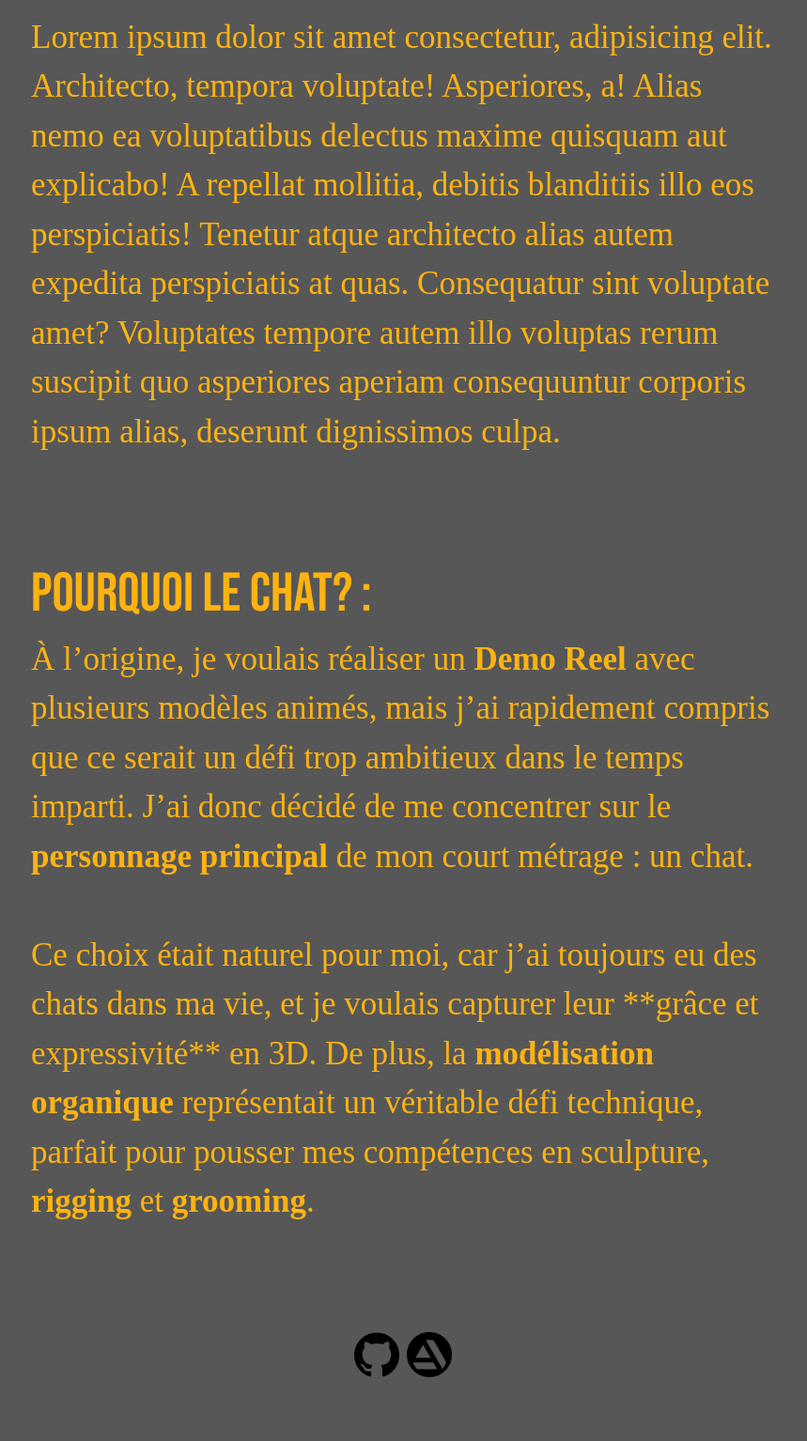
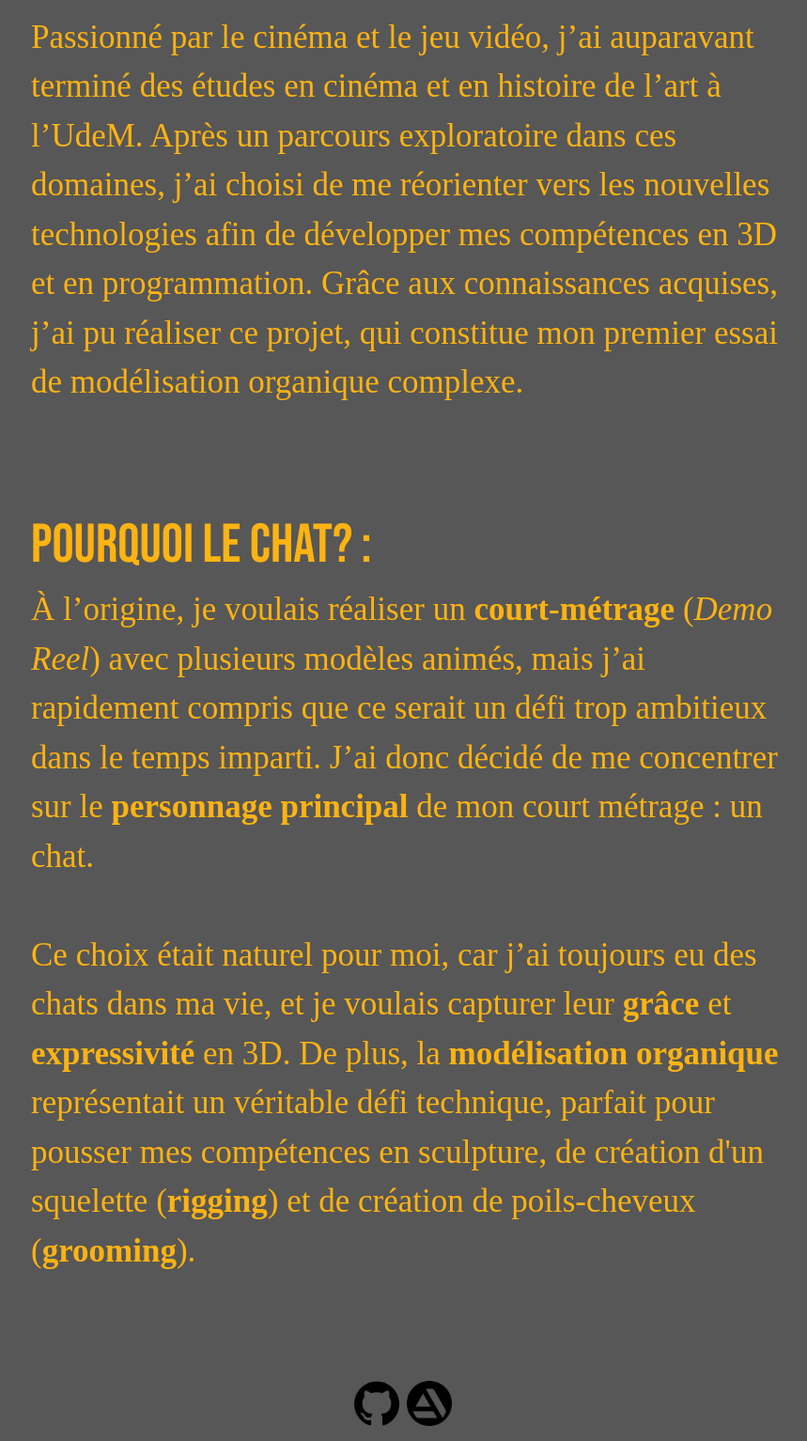
Before and after one commit to IshtarFolo/siteWebChat-PocalypseNow, a WordPress theme: template aPropos.php in a window 1280 px wide. Shown: the part 936-2470 px from the top of the page at 94% size, without its empty margins (207-1066 px from the left). Before the commit the page ends 2402 px from the top, so only its background shows below. Run offline with PHP 8.4 and a stand-in for WordPress, Linux system fonts and the light colour scheme; the site name, menu and one post (Sample post) are stand-ins, and other content is empty.

Commit message:
Correction des textes et retrait d'une ligne de console.log();

```diff
--- a/aPropos.php
+++ b/aPropos.php
@@ -29,12 +29,7 @@ Template Name: aPropos
 
     <div class="contenu texte-intro">
         <h2 class="mb-4 mx-2">À propos de moi :</h2>
-        <p>Lorem ipsum dolor sit amet consectetur, adipisicing elit. Architecto, tempora voluptate! Asperiores, a! Alias
-            nemo ea voluptatibus delectus maxime quisquam aut explicabo! A repellat mollitia, debitis blanditiis illo
-            eos perspiciatis!
-            Tenetur atque architecto alias autem expedita perspiciatis at quas. Consequatur sint voluptate amet?
-            Voluptates tempore autem illo voluptas rerum suscipit quo asperiores aperiam consequuntur corporis ipsum
-            alias, deserunt dignissimos culpa.</p>
+        <p>Passionné par le cinéma et le jeu vidéo, j’ai auparavant terminé des études en cinéma et en histoire de l’art à l’UdeM. Après un parcours exploratoire dans ces domaines, j’ai choisi de me réorienter vers les nouvelles technologies afin de développer mes compétences en 3D et en programmation. Grâce aux connaissances acquises, j’ai pu réaliser ce projet, qui constitue mon premier essai de modélisation organique complexe.</p>
 
             <br>
             <br>
@@ -43,9 +38,9 @@ Template Name: aPropos
 
             <h2>Pourquoi le chat? :</h2>
             <p>
-À l’origine, je voulais réaliser un <strong>Demo Reel</strong> avec plusieurs modèles animés, mais j’ai rapidement compris que ce serait un défi trop ambitieux dans le temps imparti. J’ai donc décidé de me concentrer sur le <strong>personnage principal</strong> de mon court métrage : un chat.<br><br>
+				À l’origine, je voulais réaliser un <strong>court-métrage</strong> (<i>Demo Reel</i>) avec plusieurs modèles animés, mais j’ai rapidement compris que ce serait un défi trop ambitieux dans le temps imparti. J’ai donc décidé de me concentrer sur le <strong>personnage principal</strong> de mon court métrage : un chat.<br><br>
 
-Ce choix était naturel pour moi, car j’ai toujours eu des chats dans ma vie, et je voulais capturer leur **grâce et expressivité** en 3D. De plus, la <strong>modélisation organique</strong> représentait un véritable défi technique, parfait pour pousser mes compétences en sculpture, <strong>rigging</strong> et <strong>grooming</strong>.</p>
+Ce choix était naturel pour moi, car j’ai toujours eu des chats dans ma vie, et je voulais capturer leur <strong>grâce</strong> et <strong>expressivité</strong> en 3D. De plus, la <strong>modélisation organique</strong> représentait un véritable défi technique, parfait pour pousser mes compétences en sculpture, de création d'un squelette (<strong>rigging</strong>) et de création de poils-cheveux (<strong>grooming</strong>).</p>
     </div>
     <!-- CONTENU -->
 
--- a/header.php
+++ b/header.php
@@ -3,7 +3,6 @@
 
 <script type="text/javascript">
     var pageInfo = '<?php echo get_bloginfo("template_url") . "/" . is_page() ? get_the_title() : "Not a page"; ?>';
-    console.log('pageInfo = ' + pageInfo);
 </script>
 
 <head>
```
Also changed, not shown: creation.php (+6 -8 lines), index.php (+6 -5 lines).
